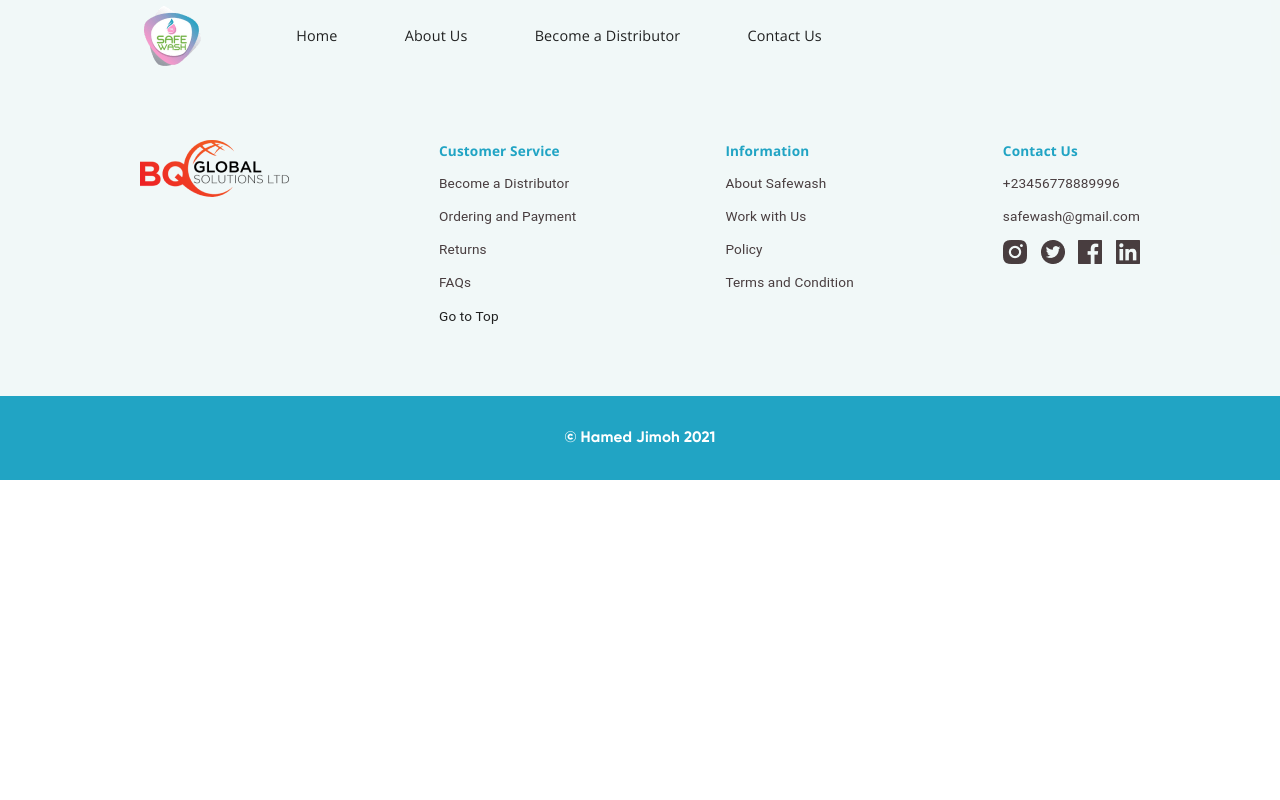
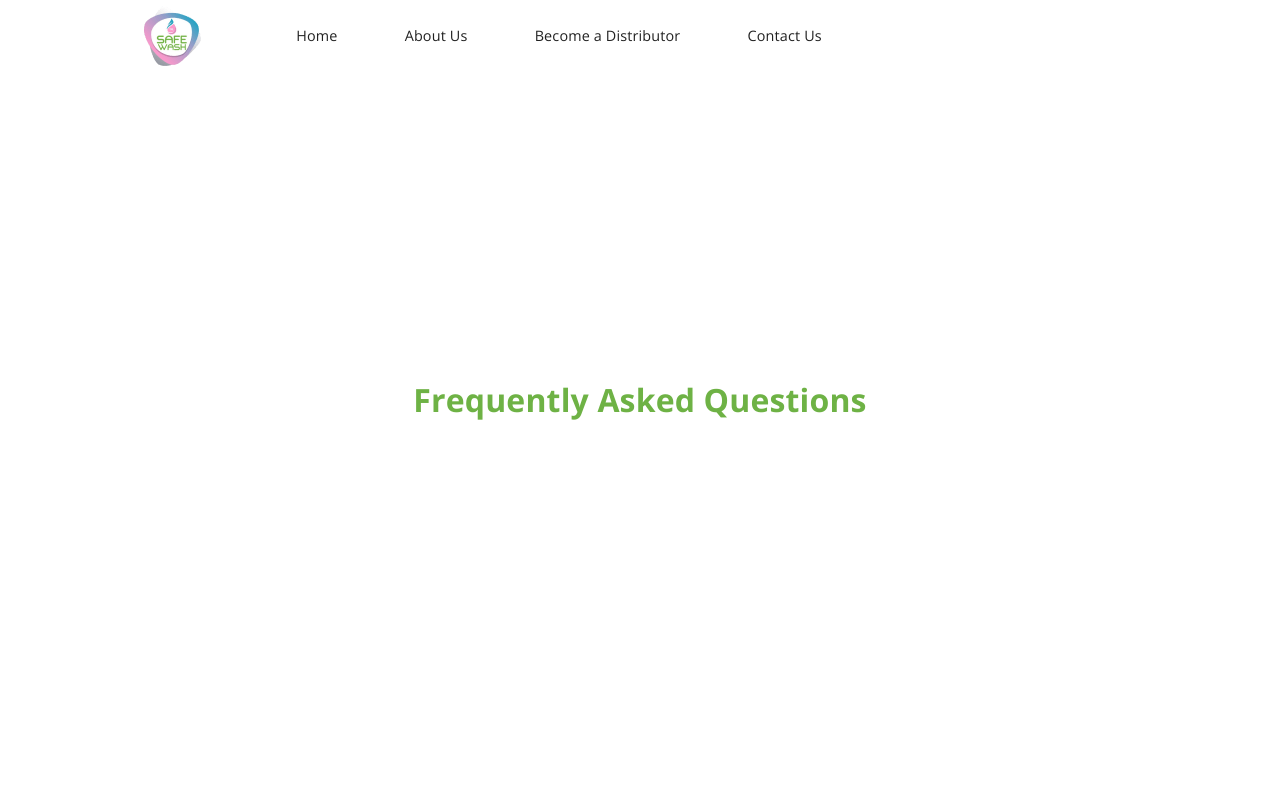
Before and after one commit to hmdNetizen/safewash, a React (Create React App) app: page /faq in a window 1280 px wide. Shown: the top 800 px of the page. Built offline with nearby package versions, Linux system fonts and the light colour scheme.

Commit message:
Implemented the routes for all pages

```diff
--- a/public/index.html
+++ b/public/index.html
@@ -13,8 +13,6 @@
     <meta property="og:type" content="website" />
     <meta property="og:image" content="https://i.imgur.com/OW6T0FV.png" />
     <meta property="og:image:type" content="image/png" />
-    <!-- <meta property="og:image:width" content="400" />
-    <meta property="og:image:height" content="300" /> -->
     <meta property="og:image:alt" content="Safewash baby photo" />
     <meta
       property="og:image:alt"
--- a/src/App.js
+++ b/src/App.js
@@ -9,6 +9,14 @@ import "./App.css";
 import Footer from "./components/layouts/Footer";
 import FindDistributors from "./components/pages/FindDistributors";
 import ScrollToView from "./components/utils/ScrollToView";
+import AboutPage from "./components/pages/AboutPage";
+import ContactPage from "./components/pages/ContactPage";
+import OrderAndPayment from "./components/pages/OrderAndPaymentPage";
+import ReturnsPage from "./components/pages/ReturnsPage";
+import Faq from "./components/pages/Faq";
+import Careers from "./components/pages/Careers";
+import Policy from "./components/pages/Policy";
+import TermsAndConditions from "./components/pages/TermsAndConditions";
 
 const App = () => {
   const [value, setValue] = useState(0);
@@ -25,6 +33,14 @@ const App = () => {
                 path="/"
                 render={(props) => <Home {...props} setValue={setValue} />}
               />
+              <Route exact path="/about" component={AboutPage} />
+              <Route exact path="/contact" component={ContactPage} />
+              <Route exact path="/order" component={OrderAndPayment} />
+              <Route exact path="/returns" component={ReturnsPage} />
+              <Route exact path="/faq" component={Faq} />
+              <Route exact path="/careers" component={Careers} />
+              <Route exact path="/policy" component={Policy} />
+              <Route exact path="/terms" component={TermsAndConditions} />
               <Route exact path="/distributors" component={FindDistributors} />
             </Switch>
             <Footer value={value} setValue={setValue} />
--- /dev/null
+++ b/src/components/pages/AboutPage.js
@@ -0,0 +1,30 @@
+import React from "react";
+import Grid from "@material-ui/core/Grid";
+import Typography from "@material-ui/core/Typography";
+import { makeStyles } from "@material-ui/core";
+
+const useStyles = makeStyles((theme) => ({
+  parentGrid: {
+    height: "100vh",
+  },
+}));
+
+const About = () => {
+  const classes = useStyles();
+  return (
+    <Grid
+      container
+      className={classes.parentGrid}
+      justify="center"
+      alignItems="center"
+    >
+      <Grid item>
+        <Typography variant="h2" color="secondary" align="center">
+          About Safewash
+        </Typography>
+      </Grid>
+    </Grid>
+  );
+};
+
+export default About;
--- /dev/null
+++ b/src/components/pages/Careers.js
@@ -0,0 +1,30 @@
+import React from "react";
+import Grid from "@material-ui/core/Grid";
+import Typography from "@material-ui/core/Typography";
+import { makeStyles } from "@material-ui/core";
+
+const useStyles = makeStyles((theme) => ({
+  parentGrid: {
+    height: "100vh",
+  },
+}));
+
+const Careers = () => {
+  const classes = useStyles();
+  return (
+    <Grid
+      container
+      className={classes.parentGrid}
+      justify="center"
+      alignItems="center"
+    >
+      <Grid item>
+        <Typography variant="h2" color="secondary" align="center">
+          Work with us at Safewash
+        </Typography>
+      </Grid>
+    </Grid>
+  );
+};
+
+export default Careers;
--- /dev/null
+++ b/src/components/pages/ContactPage.js
@@ -0,0 +1,30 @@
+import React from "react";
+import Grid from "@material-ui/core/Grid";
+import Typography from "@material-ui/core/Typography";
+import { makeStyles } from "@material-ui/core";
+
+const useStyles = makeStyles((theme) => ({
+  parentGrid: {
+    height: "100vh",
+  },
+}));
+
+const Contact = () => {
+  const classes = useStyles();
+  return (
+    <Grid
+      container
+      className={classes.parentGrid}
+      justify="center"
+      alignItems="center"
+    >
+      <Grid item>
+        <Typography variant="h2" color="secondary" align="center">
+          Contact Safewash
+        </Typography>
+      </Grid>
+    </Grid>
+  );
+};
+
+export default Contact;
--- /dev/null
+++ b/src/components/pages/Faq.js
@@ -0,0 +1,30 @@
+import React from "react";
+import Grid from "@material-ui/core/Grid";
+import Typography from "@material-ui/core/Typography";
+import { makeStyles } from "@material-ui/core";
+
+const useStyles = makeStyles((theme) => ({
+  parentGrid: {
+    height: "100vh",
+  },
+}));
+
+const Faq = () => {
+  const classes = useStyles();
+  return (
+    <Grid
+      container
+      className={classes.parentGrid}
+      justify="center"
+      alignItems="center"
+    >
+      <Grid item>
+        <Typography variant="h2" color="secondary" align="center">
+          Frequently Asked Questions
+        </Typography>
+      </Grid>
+    </Grid>
+  );
+};
+
+export default Faq;
--- /dev/null
+++ b/src/components/pages/OrderAndPaymentPage.js
@@ -0,0 +1,30 @@
+import React from "react";
+import Grid from "@material-ui/core/Grid";
+import Typography from "@material-ui/core/Typography";
+import { makeStyles } from "@material-ui/core";
+
+const useStyles = makeStyles((theme) => ({
+  parentGrid: {
+    height: "100vh",
+  },
+}));
+
+const Order = () => {
+  const classes = useStyles();
+  return (
+    <Grid
+      container
+      className={classes.parentGrid}
+      justify="center"
+      alignItems="center"
+    >
+      <Grid item>
+        <Typography variant="h2" color="secondary" align="center">
+          Order & make Payments on Safewash
+        </Typography>
+      </Grid>
+    </Grid>
+  );
+};
+
+export default Order;
--- /dev/null
+++ b/src/components/pages/Policy.js
@@ -0,0 +1,30 @@
+import React from "react";
+import Grid from "@material-ui/core/Grid";
+import Typography from "@material-ui/core/Typography";
+import { makeStyles } from "@material-ui/core";
+
+const useStyles = makeStyles((theme) => ({
+  parentGrid: {
+    height: "100vh",
+  },
+}));
+
+const Policy = () => {
+  const classes = useStyles();
+  return (
+    <Grid
+      container
+      className={classes.parentGrid}
+      justify="center"
+      alignItems="center"
+    >
+      <Grid item>
+        <Typography variant="h2" color="secondary" align="center">
+          Our Policy
+        </Typography>
+      </Grid>
+    </Grid>
+  );
+};
+
+export default Policy;
--- /dev/null
+++ b/src/components/pages/ReturnsPage.js
@@ -0,0 +1,30 @@
+import React from "react";
+import Grid from "@material-ui/core/Grid";
+import Typography from "@material-ui/core/Typography";
+import { makeStyles } from "@material-ui/core";
+
+const useStyles = makeStyles((theme) => ({
+  parentGrid: {
+    height: "100vh",
+  },
+}));
+
+const Returns = () => {
+  const classes = useStyles();
+  return (
+    <Grid
+      container
+      className={classes.parentGrid}
+      justify="center"
+      alignItems="center"
+    >
+      <Grid item>
+        <Typography variant="h2" color="secondary" align="center">
+          Returns on Safewash
+        </Typography>
+      </Grid>
+    </Grid>
+  );
+};
+
+export default Returns;
--- /dev/null
+++ b/src/components/pages/TermsAndConditions.js
@@ -0,0 +1,30 @@
+import React from "react";
+import Grid from "@material-ui/core/Grid";
+import Typography from "@material-ui/core/Typography";
+import { makeStyles } from "@material-ui/core";
+
+const useStyles = makeStyles((theme) => ({
+  parentGrid: {
+    height: "100vh",
+  },
+}));
+
+const TermsAndConditions = () => {
+  const classes = useStyles();
+  return (
+    <Grid
+      container
+      className={classes.parentGrid}
+      justify="center"
+      alignItems="center"
+    >
+      <Grid item>
+        <Typography variant="h2" color="secondary" align="center">
+          Our Terms And Conditions
+        </Typography>
+      </Grid>
+    </Grid>
+  );
+};
+
+export default TermsAndConditions;
```
